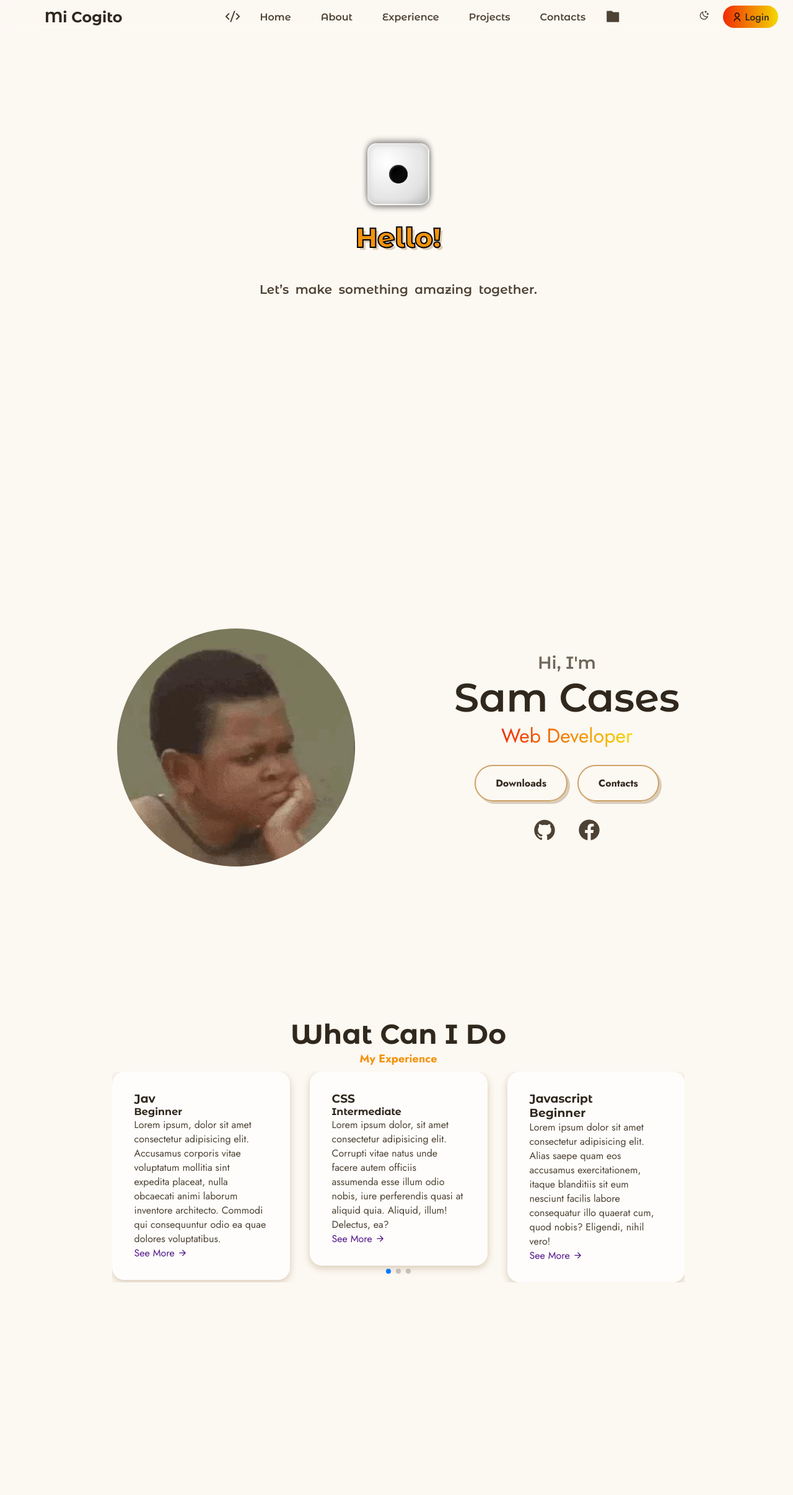
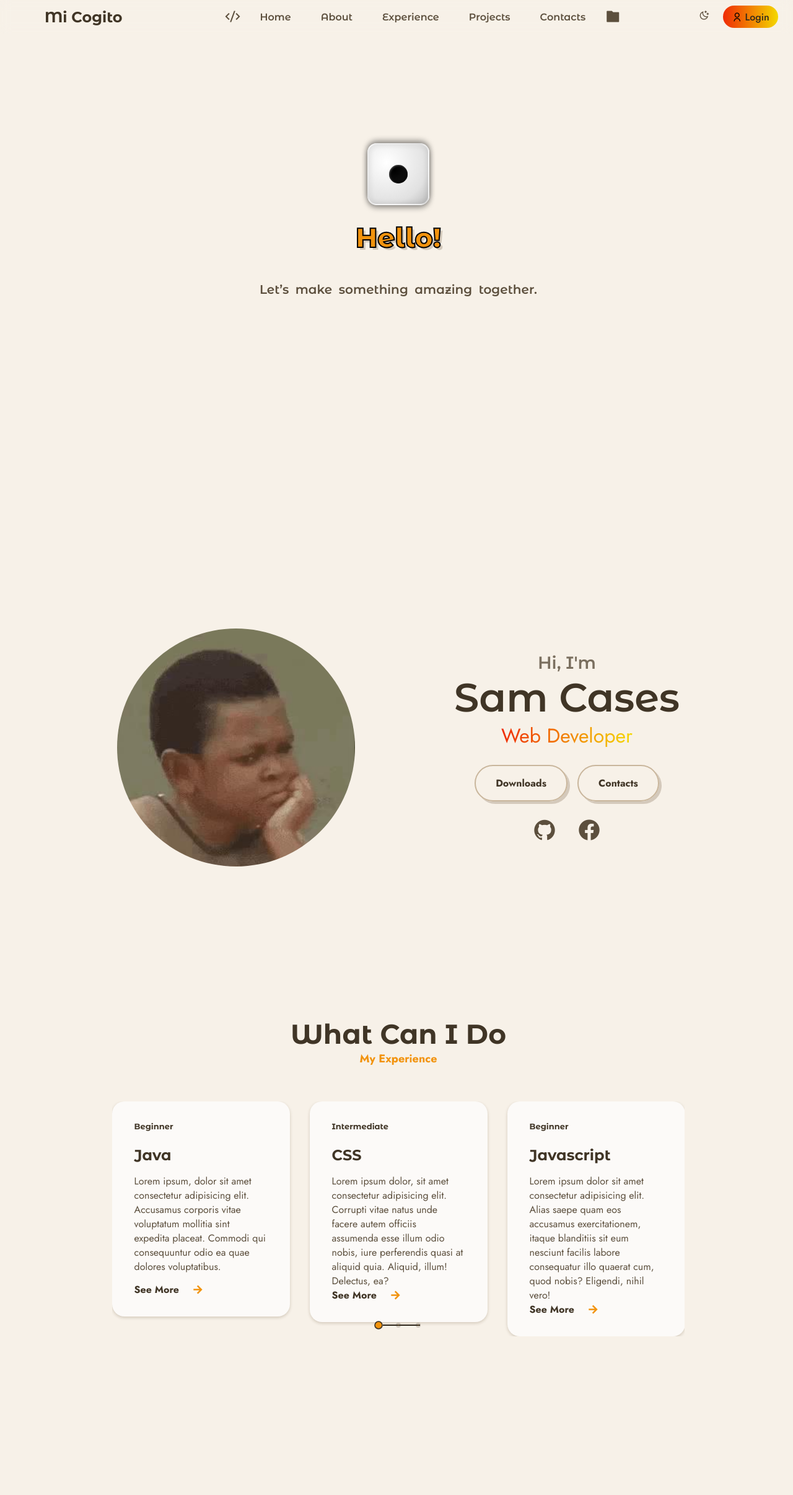
Before and after one commit to SamAnaniasCases/myPortfolio, a PHP site: page /myPortfolio.html in a window 1280 px wide. Shown: the whole page at 62% size. Run offline with PHP 8.4, Linux system fonts and the light colour scheme.

Commit message:
experience section done

```diff
--- a/css/experience.css
+++ b/css/experience.css
@@ -3,7 +3,8 @@
     padding: 2rem 2.25rem;
     border-radius: 1.25rem;
     position: relative;
-    box-shadow: 0 4px 12px var(--shadow-color);
+    box-shadow: 0 2px 5px var(--shadow-color);
+    overflow: hidden;
 }
 .card::before{
     content: '';
@@ -12,5 +13,61 @@
     bottom: -1.5rem;
     width: 120px;
     height: 120px;
-
+    background-size: cover;
 }
+.exp-title{
+    font-size: var(--h3-font-size);
+    margin-block: 1.5rem 1rem;
+}
+.exp-subtitle{
+    font-size: var(--smaller-font-size);
+}
+.exp-description{
+    min-height: 175px;
+}
+.link{
+    display: inline-flex;
+    align-items: center;
+    column-gap: 1.25rem;
+    color: var(--title-color);
+    font-weight: var(--font-bold);
+}
+.link-icon{
+    color: var(--first-color);
+    font-size: var(--larger-font-size);
+    transition: transform 0.3s var(--transition);
+}
+.link:hover .link-icon{
+    transform: translateX(-0.5rem);
+}
+.swiper-pagination{
+    position: initial;
+    margin-top: 3rem;
+}
+.swiper-pagination-bullets::before{
+    content: '';
+    position: absolute;
+    top: 0.75rem;
+    left: 44%;
+    transform: translateX(50%);
+    width: 60px;
+    height: 2px;
+    background-color: var(--const-color);
+    overflow: hidden;
+}
+.swiper-pagination-bullet{
+    border: 3px solid var(--title-color);
+    background-color: var(--first-color) !important;
+    opacity: 0;
+    position: relative;
+    z-index: 20;
+    transition: transform 0.3s var(--transition);
+}
+.swiper-pagination-bullet:not(:last-child){
+    margin-right: 1.25rem !important;
+}
+.swiper-pagination-bullet-active{
+    background-color: var(--first-color);
+    transform: scale(1.7);
+    border-width: 1px;
+}
--- a/css/main.css
+++ b/css/main.css
@@ -7,15 +7,17 @@
 
     --const-color: hsl(var(--hue), 25%, 15%);
 
-    --first-color: hsl(var(--hue), 90%, 60%);
-    --title-color: hsl(var(--hue), 25%, 90%);
-    --text-color: hsl(var(--hue), 15%, 75%);
+    --first-color: hsl(var(--hue), 90%, 55%);
+    --title-color: hsl(var(--hue), 20%, 95%);
+    --text-color: hsl(var(--hue), 15%, 80%);
 
-    --body-color: hsl(var(--hue), 85%, 92%);
-    --container-color: hsl(var(--hue), 10%, 15%);
+    --body-color: hsl(var(--hue), 15%, 8%);
+    --container-color: hsl(var(--hue), 10%, 12%);
 
-    --white-color: hsl(var(--hue), 20%, 95%);
-    --shadow-color: hsla(var(--hue), 60%, 5%, 0.5)
+    --border-color: hsl(var(--hue), 10%, 25%);
+    --white-color: hsl(var(--hue), 20%, 90%);
+    --shadow-color: hsla(var(--hue), 60%, 2%, 0.6);
+
 }
 :root{
 
@@ -26,15 +28,16 @@
     --const-color: hsl(var(--hue), 25%, 15%);
 
     --first-color: hsl(var(--hue), 90%, 50%);
-    --title-color: hsl(var(--hue), 25%, 15%);
-    --text-color: hsl(var(--hue), 20%, 25%);
+    --title-color: hsl(var(--hue), 25%, 20%);
+    --text-color: hsl(var(--hue), 20%, 30%);
 
-    --body-color: hsl(var(--hue), 65%, 97%);
-    --container-color: hsl(var(--hue), 70%, 99%);
 
-    --border-color: hsl(var(--hue), 50%, 60%);
+    --body-color: hsl(var(--hue), 50%, 94%);
+    --container-color: hsl(var(--hue), 45%, 98%);
+
+    --border-color: hsl(var(--hue), 30%, 70%);
     --white-color: #ffffff;
-    --shadow-color: hsla(var(--hue), 80%, 25%, 0.25);
+    --shadow-color: hsla(var(--hue), 80%, 15%, 0.2);
 
     --body-font: 'Jost', sans-serif;
     --second-font: 'Montserrat Alternates', sans-serif;
@@ -65,7 +68,12 @@
     margin: 0;
     padding: 0;
     box-sizing: border-box;
+}
+html{
     scroll-behavior: smooth;
+}
+section {
+  scroll-margin-top: 30px; /* adjust to your header height */
 }
 body, button, input, textarea{
     color: var(--text-color);
@@ -100,7 +108,7 @@ button, input, textarea{
 .container{
     max-width: 1320px;
     margin-inline: auto;
-    padding-inline: 1.5rem;
+    padding-inline: 1.5rem; /* left and right but better useful in responsive */
 }
 .section{
     padding-block: 2rem;
@@ -108,7 +116,7 @@ button, input, textarea{
 .section-title{
     font-size: var(--h1-font-size);
     text-align: center;
-    margin-bottom: 0.5rem;
+    margin-bottom: 3.5rem;
 }
 .section-title::after{
     content: attr(data-title);
--- a/myPortfolio.html
+++ b/myPortfolio.html
@@ -29,7 +29,7 @@
             <i class="ri-code-s-slash-line left-logo hlogo"></i>
 
                 <ul class="nav-btn" id="nav-btn">
-                    <li><a href="#">Home</a></li>
+                    <li><a href="#home">Home</a></li>
                     <li><a href="#about">About</a></li>
                     <li><a href="#experience">Experience</a></li>
                     <li><a href="#">Projects</a></li>
@@ -55,7 +55,7 @@
 
     <main class="main">
 
-    <section class="home section">
+    <section class="home section" id="home">
         <div class="home-container container">
             <div class="home-content">
                 <div class="dice">
@@ -114,20 +114,20 @@
             <div class="swiper exp-swiper">
                 <div class="swiper-wrapper">
                     <div class="swiper-slide card">
-                        <h3 class="exp-subtitle">Jav</h3>
+                        <h4 class="exp-subtitle">Beginner</h4>
 
-                        <h4 class="exp-title">Beginner</h4>
+                        <h3 class="exp-title">Java</h3>
 
-                        <p class="exp-description">Lorem ipsum, dolor sit amet consectetur adipisicing elit. Accusamus corporis vitae voluptatum mollitia sint expedita placeat, nulla obcaecati animi laborum inventore architecto. Commodi qui consequuntur odio ea quae dolores voluptatibus.</p>
+                        <p class="exp-description">Lorem ipsum, dolor sit amet consectetur adipisicing elit. Accusamus corporis vitae voluptatum mollitia sint expedita placeat. Commodi qui consequuntur odio ea quae dolores voluptatibus.</p>
 
                         <a href="" class="link">See More <i class="ri-arrow-right-line link-icon"></i>
                         </a>
                     </div>
 
                     <div class="swiper-slide card">
-                        <h3 class="exp-subtitle">CSS</h3>
+                        <h4 class="exp-subtitle">Intermediate</h4>
 
-                        <h4 class="exp-title">Intermediate</h4>
+                        <h3 class="exp-title">CSS</h3>
 
                         <p class="exp-description">Lorem ipsum dolor, sit amet consectetur adipisicing elit. Corrupti vitae natus unde facere autem officiis assumenda esse illum odio nobis, iure perferendis quasi at aliquid quia. Aliquid, illum! Delectus, ea?</p>
 
@@ -136,9 +136,9 @@
                     </div>
 
                     <div class="swiper-slide card">
-                        <h3 class="exp-subtitle">Javascript</h3>
+                        <h4 class="exp-subtitle">Beginner</h4>
 
-                        <h3 class="exp-title">Beginner</h3>
+                        <h3 class="exp-title">Javascript</h3>
 
                         <p class="exp-description">Lorem ipsum dolor sit amet consectetur adipisicing elit. Alias saepe quam eos accusamus exercitationem, itaque blanditiis sit eum nesciunt facilis labore consequatur illo quaerat cum, quod nobis? Eligendi, nihil vero!</p>
 
@@ -147,22 +147,22 @@
                     </div>
 
                     <div class="swiper-slide card">
-                        <h4 class="exp-subtitle">C</h4>
+                        <h4 class="exp-subtitle">Beginner</h4>
 
-                        <h3 class="exp-title">Beginner</h3>
+                        <h3 class="exp-title">C</h3>
 
-                        <p class="exp-description">Lorem ipsum dolor sit amet consectetur adipisicing elit. Dicta esse suscipit totam fugiat id modi accusamus expedita corrupti voluptates aliquam tenetur, exercitationem veritatis, voluptas vitae. Recusandae aspernatur hic alias veritatis.</p>
+                        <p class="exp-description">Lorem ipsum dolor sit amet consectetur adipisicing elit. Dicta esse suscipit totam fugiat id modi accusamus expedita corrupti voluptates aliquam tenetur, exercitationem veritatis.</p>
 
                         <a href="" class="link">See More <i class="ri-arrow-right-line link-icon"></i>
                         </a>
                     </div>
 
                     <div class="swiper-slide card">
-                        <h3 class="exp-subtitle">HTML</h3>
+                        <h4 class="exp-subtitle">Intermediate</h4>
 
-                        <h4 class="exp-title">Beginner</h4>
+                        <h3 class="exp-title">HTML</h3>
 
-                        <p class="exp-description">Lorem ipsum dolor sit amet consectetur adipisicing elit. Exercitationem dicta recusandae quos adipisci nostrum impedit magni vel labore? Reiciendis quibusdam st eligendi facilis inventore commodi totam fugit culpa, delectus tempora.</p>
+                        <p class="exp-description">Lorem ipsum dolor sit amet consectetur adipisicing elit. Exercitationem dicta recusandae quos adipisci nostrum impedit magni vel labore.</p>
 
                         <a href="" class="link">See More <i class="ri-arrow-right-line link-icon"></i>
                         </a>
```
